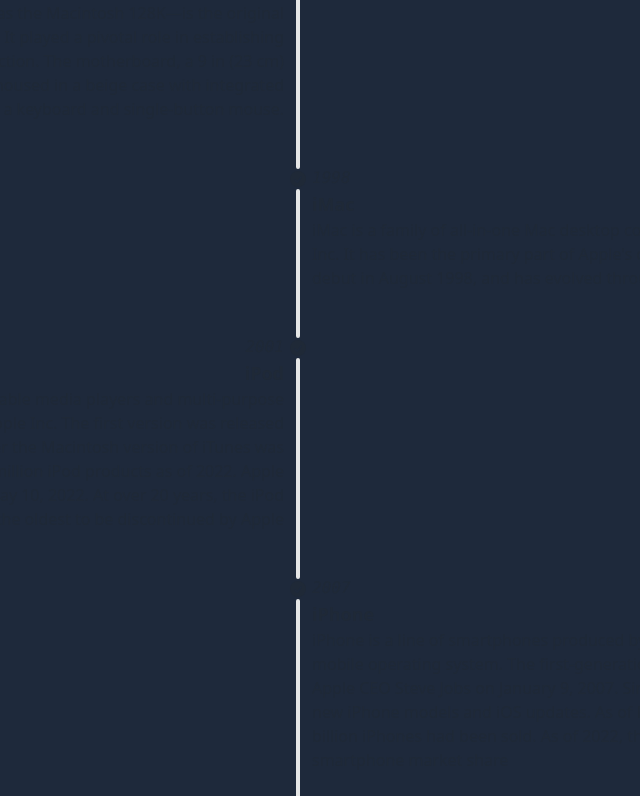
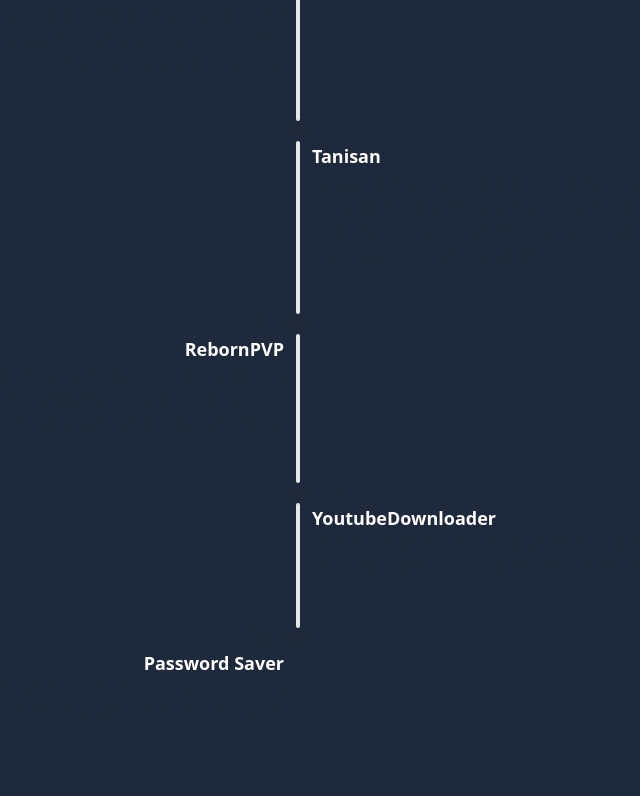
Before and after one commit to Chrisiisx/portfolio, a React (Create React App) app: page /#/ in a window 1280 px wide. Shown: the part 1544-2340 px from the top of the page, without its empty margins (342-982 px from the left). Built offline with nearby package versions, Linux system fonts and the light colour scheme.

Commit message:
Make the timeline a separate component.

```diff
--- a/src/components/Timeline.jsx
+++ b/src/components/Timeline.jsx
@@ -9,9 +9,9 @@
                     <svg xmlns="http://www.w3.org/2000/svg" viewBox="0 0 20 20" fill="currentColor" className="h-5 w-5"><path fillRule="evenodd" d="M10 18a8 8 0 100-16 8 8 0 000 16zm3.857-9.809a.75.75 0 00-1.214-.882l-3.483 4.79-1.88-1.88a.75.75 0 10-1.06 1.061l2.5 2.5a.75.75 0 001.137-.089l4-5.5z" clipRule="evenodd" /></svg>
                 </div>
                 <div className="timeline-start md:text-end mb-10">
-                    <time className="font-mono italic">1984</time>
-                    <div className="text-lg font-black">First Macintosh computer</div>
-                    The Apple Macintosh—later rebranded as the Macintosh 128K—is the original Apple Macintosh personal computer. It played a pivotal role in establishing desktop publishing as a general office function. The motherboard, a 9 in (23 cm) CRT monitor, and a floppy drive were housed in a beige case with integrated carrying handle; it came with a keyboard and single-button mouse.
+                    <time className="font-mono italic">2021</time>
+                    <div className="text-lg font-black text-whiteBase">Gymtout</div>
+                    Gymtout was a project in development, it was a website where you could create your personalized workouts, modify them as you like, or publish them online to exchange information with other users. It was developed with ReactJS.
                 </div>
                 <hr />
             </li>
@@ -22,9 +22,9 @@
                     <svg xmlns="http://www.w3.org/2000/svg" viewBox="0 0 20 20" fill="currentColor" className="h-5 w-5"><path fillRule="evenodd" d="M10 18a8 8 0 100-16 8 8 0 000 16zm3.857-9.809a.75.75 0 00-1.214-.882l-3.483 4.79-1.88-1.88a.75.75 0 10-1.06 1.061l2.5 2.5a.75.75 0 001.137-.089l4-5.5z" clipRule="evenodd" /></svg>
                 </div>
                 <div className="timeline-end mb-10">
-                    <time className="font-mono italic">1998</time>
-                    <div className="text-lg font-black">iMac</div>
-                    iMac is a family of all-in-one Mac desktop computers designed and built by Apple Inc. It has been the primary part of Apple's consumer desktop offerings since its debut in August 1998, and has evolved through seven distinct forms
+                    <time className="font-mono italic">2022</time>
+                    <div className="text-lg font-black text-whiteBase">Tanisan</div>
+                    Tanisan was a multi-purpose Discord bot, developed using Node.js with the Discord.js library. A Discord bot is an automated program that can perform various tasks within Discord servers, such as moderating, managing roles, providing information, or playing games.
                 </div>
                 <hr />
             </li>
@@ -35,9 +35,9 @@
                     <svg xmlns="http://www.w3.org/2000/svg" viewBox="0 0 20 20" fill="currentColor" className="h-5 w-5"><path fillRule="evenodd" d="M10 18a8 8 0 100-16 8 8 0 000 16zm3.857-9.809a.75.75 0 00-1.214-.882l-3.483 4.79-1.88-1.88a.75.75 0 10-1.06 1.061l2.5 2.5a.75.75 0 001.137-.089l4-5.5z" clipRule="evenodd" /></svg>
                 </div>
                 <div className="timeline-start md:text-end mb-10">
-                    <time className="font-mono italic">2001</time>
-                    <div className="text-lg font-black">iPod</div>
-                    The iPod is a discontinued series of portable media players and multi-purpose mobile devices designed and marketed by Apple Inc. The first version was released on October 23, 2001, about 8+1⁄2 months after the Macintosh version of iTunes was released. Apple sold an estimated 450 million iPod products as of 2022. Apple discontinued the iPod product line on May 10, 2022. At over 20 years, the iPod brand is the oldest to be discontinued by Apple
+                    <time className="font-mono italic">2023</time>
+                    <div className="text-lg font-black text-whiteBase">RebornPVP</div>
+                    RebornPVP was a FiveM server where a player could train their driving or shooting skills. FiveM is a multiplayer modification framework for Grand Theft Auto V, allowing custom multiplayer experiences on dedicated servers, written in Lua.
                 </div>
                 <hr />
             </li>
@@ -48,9 +48,9 @@
                     <svg xmlns="http://www.w3.org/2000/svg" viewBox="0 0 20 20" fill="currentColor" className="h-5 w-5"><path fillRule="evenodd" d="M10 18a8 8 0 100-16 8 8 0 000 16zm3.857-9.809a.75.75 0 00-1.214-.882l-3.483 4.79-1.88-1.88a.75.75 0 10-1.06 1.061l2.5 2.5a.75.75 0 001.137-.089l4-5.5z" clipRule="evenodd" /></svg>
                 </div>
                 <div className="timeline-end mb-10">
-                    <time className="font-mono italic">2007</time>
-                    <div className="text-lg font-black">iPhone</div>
-                    iPhone is a line of smartphones produced by Apple Inc. that use Apple's own iOS mobile operating system. The first-generation iPhone was announced by then-Apple CEO Steve Jobs on January 9, 2007. Since then, Apple has annually released new iPhone models and iOS updates. As of November 1, 2018, more than 2.2 billion iPhones had been sold. As of 2022, the iPhone accounts for 15.6% of global smartphone market share
+                    <time className="font-mono italic">2019</time>
+                    <div className="text-lg font-black text-whiteBase">YoutubeDownloader</div>
+                    YoutubeDownloader was a Python-based software that allowed users to download YouTube videos at the highest resolution without any loss of quality.
                 </div>
                 <hr />
             </li>
@@ -61,9 +61,9 @@
                     <svg xmlns="http://www.w3.org/2000/svg" viewBox="0 0 20 20" fill="currentColor" className="h-5 w-5"><path fillRule="evenodd" d="M10 18a8 8 0 100-16 8 8 0 000 16zm3.857-9.809a.75.75 0 00-1.214-.882l-3.483 4.79-1.88-1.88a.75.75 0 10-1.06 1.061l2.5 2.5a.75.75 0 001.137-.089l4-5.5z" clipRule="evenodd" /></svg>
                 </div>
                 <div className="timeline-start md:text-end mb-10">
-                    <time className="font-mono italic">2015</time>
-                    <div className="text-lg font-black">Apple Watch</div>
-                    The Apple Watch is a line of smartwatches produced by Apple Inc. It incorporates fitness tracking, health-oriented capabilities, and wireless telecommunication, and integrates with iOS and other Apple products and services
+                    <time className="font-mono italic">2018</time>
+                    <div className="text-lg font-black text-whiteBase">Password Saver</div>
+                    Password Saver was a Python-based software that allowed users to save login credentials locally through an encrypted database file.
                 </div>
             </li>
 
```
